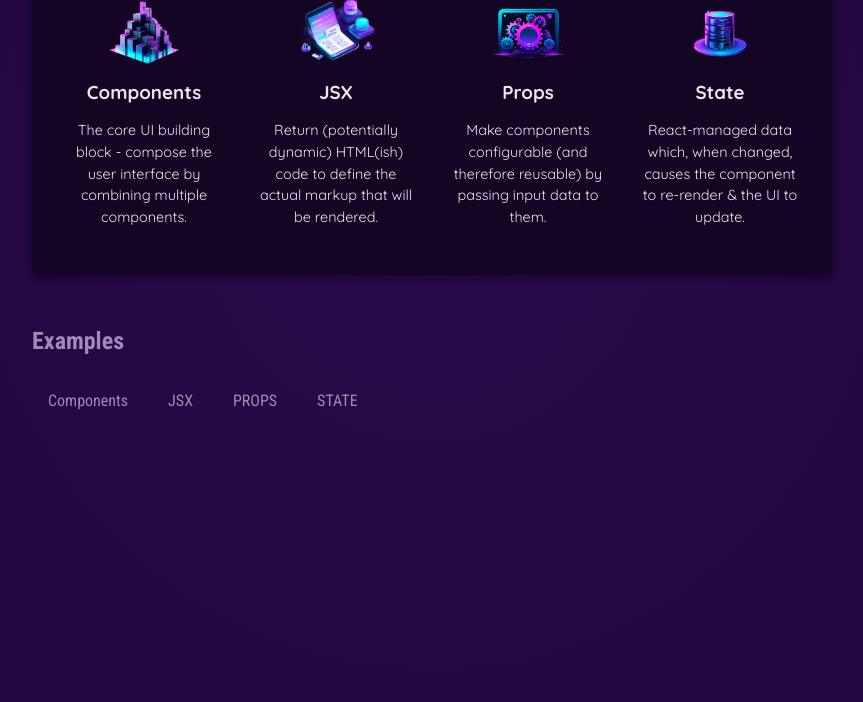
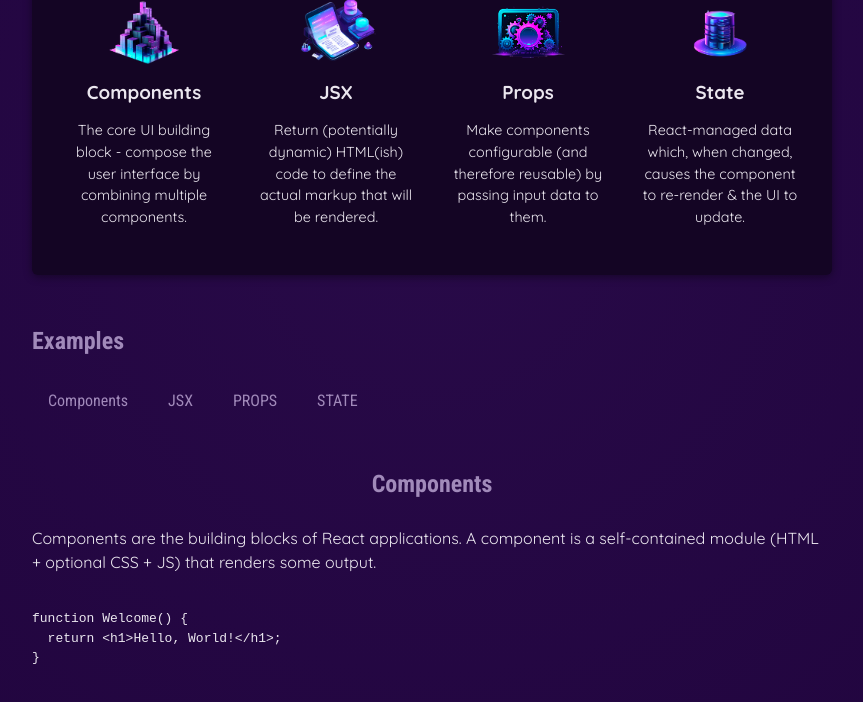
Before and after one commit to ajaypathakakp/React-Practice-website-self, a React (Vite) app in the folder 1_basic_website/: page / in a window 1280 px wide. Both pictures are taken after a click on the button "Components". Shown: the part 424-1126 px from the top of the page, without its empty margins (208-1071 px from the left). Built offline with nearby package versions, Linux system fonts and the light colour scheme.

Commit message:
changes in tabs, data call and conditional calls

```diff
--- a/1_basic_website/src/App.jsx
+++ b/1_basic_website/src/App.jsx
@@ -2,9 +2,15 @@
 import Header from './components/Header.jsx';
 import CoreConcept from './components/CoreConcept.jsx';
 import TabButtons from './components/TabButtons.jsx';
+import { useState } from "react";
+import { EXAMPLES } from './data.js';
 function App() {
+  const [SelectedTopic, setSelectedTopic] = useState()
+  let tabContent = 'Hello all';
   function handleClick(SelectedButton){
-    console.log(SelectedButton);
+    setSelectedTopic(SelectedButton);
+    tabContent = {SelectedButton};
+    // console.log(SelectedButton);
 }
   return (
     <div>
@@ -26,12 +32,23 @@
         <section id="examples">
           <h2>Examples</h2>
           <menu>
-          <TabButtons onSelect={()=> handleClick('comp')}>Components</TabButtons>
-          <TabButtons>JSX</TabButtons>
-          <TabButtons>PROPS</TabButtons>
-          <TabButtons>STATE</TabButtons>
+          <TabButtons onSelect={()=> handleClick('components')}>Components</TabButtons>
+          <TabButtons onSelect={()=> handleClick('jsx')}>JSX</TabButtons>
+          <TabButtons onSelect={()=> handleClick('props')}>PROPS</TabButtons>
+          <TabButtons onSelect={()=> handleClick('state')}>STATE</TabButtons>
           </menu>
         </section>
+        {/* {SelectedTopic} */}
+        {!SelectedTopic ? <h2>Select a text </h2> : <div id="tab-contents">
+          <h2>{EXAMPLES[SelectedTopic].title}</h2>
+          <p>{EXAMPLES[SelectedTopic].description}</p>
+          <pre>
+            <code>
+              {EXAMPLES[SelectedTopic].code}
+            </code>
+          </pre>
+        </div>}
+
       </main>
     </div>
   );
--- a/1_basic_website/src/data.js
+++ b/1_basic_website/src/data.js
@@ -29,3 +29,54 @@
       'React-managed data which, when changed, causes the component to re-render & the UI to update.',
   },
 ];
+
+export const EXAMPLES = {
+  components: {
+    title: 'Components',
+    description:
+      'Components are the building blocks of React applications. A component is a self-contained module (HTML + optional CSS + JS) that renders some output.',
+    code: `
+function Welcome() {
+  return <h1>Hello, World!</h1>;
+}`,
+  },
+  jsx: {
+    title: 'JSX',
+    description:
+      'JSX is a syntax extension to JavaScript. It is similar to a template language, but it has full power of JavaScript (e.g., it may output dynamic content).',
+    code: `
+<div>
+  <h1>Welcome {userName}</h1>
+  <p>Time to learn React!</p>
+</div>`,
+  },
+  props: {
+    title: 'Props',
+    description:
+      'Components accept arbitrary inputs called props. They are like function arguments.',
+    code: `
+function Welcome(props) {
+  return <h1>Hello, {props.name}</h1>;
+}`,
+  },
+  state: {
+    title: 'State',
+    description:
+      'State allows React components to change their output over time in response to user actions, network responses, and anything else.',
+    code: `
+function Counter() {
+  const [isVisible, setIsVisible] = useState(false);
+
+  function handleClick() {
+    setIsVisible(true);
+  }
+
+  return (
+    <div>
+      <button onClick={handleClick}>Show Details</button>
+      {isVisible && <p>Amazing details!</p>}
+    </div>
+  );
+}`,
+  },
+};
```
